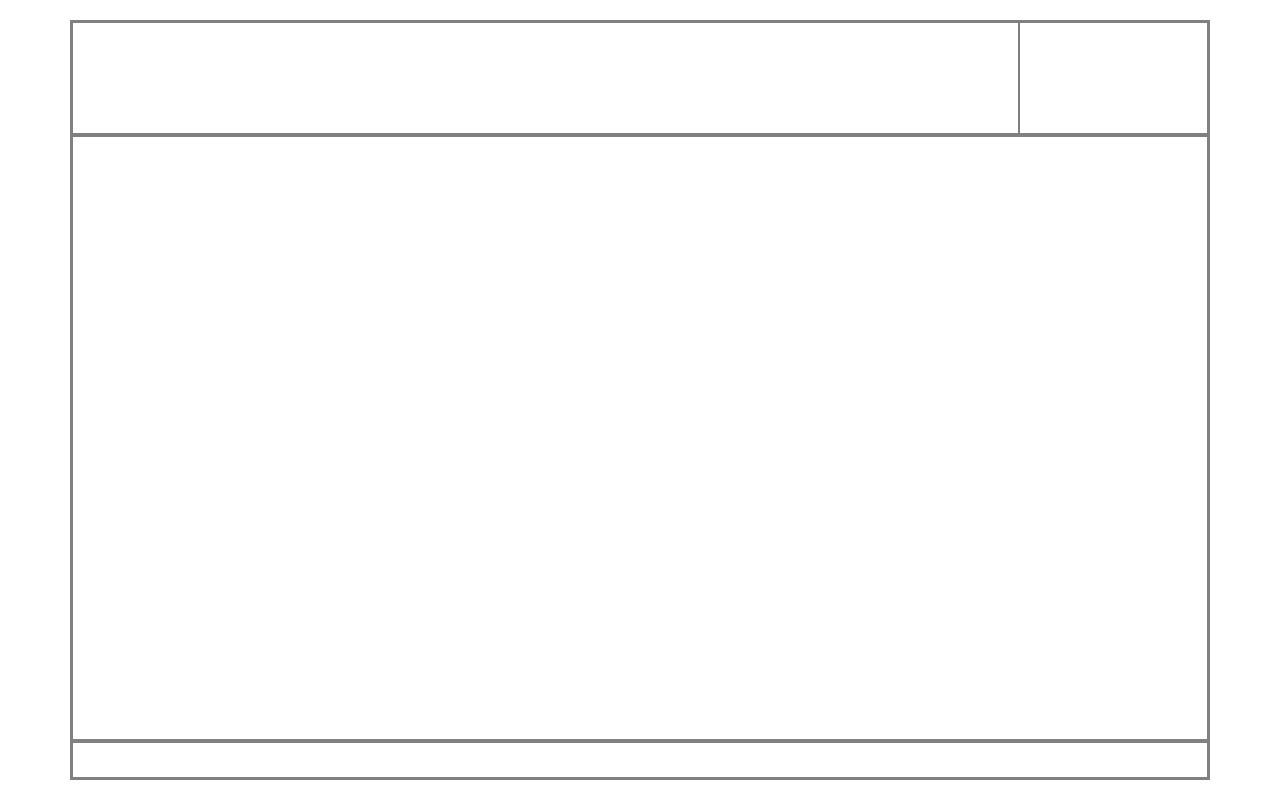
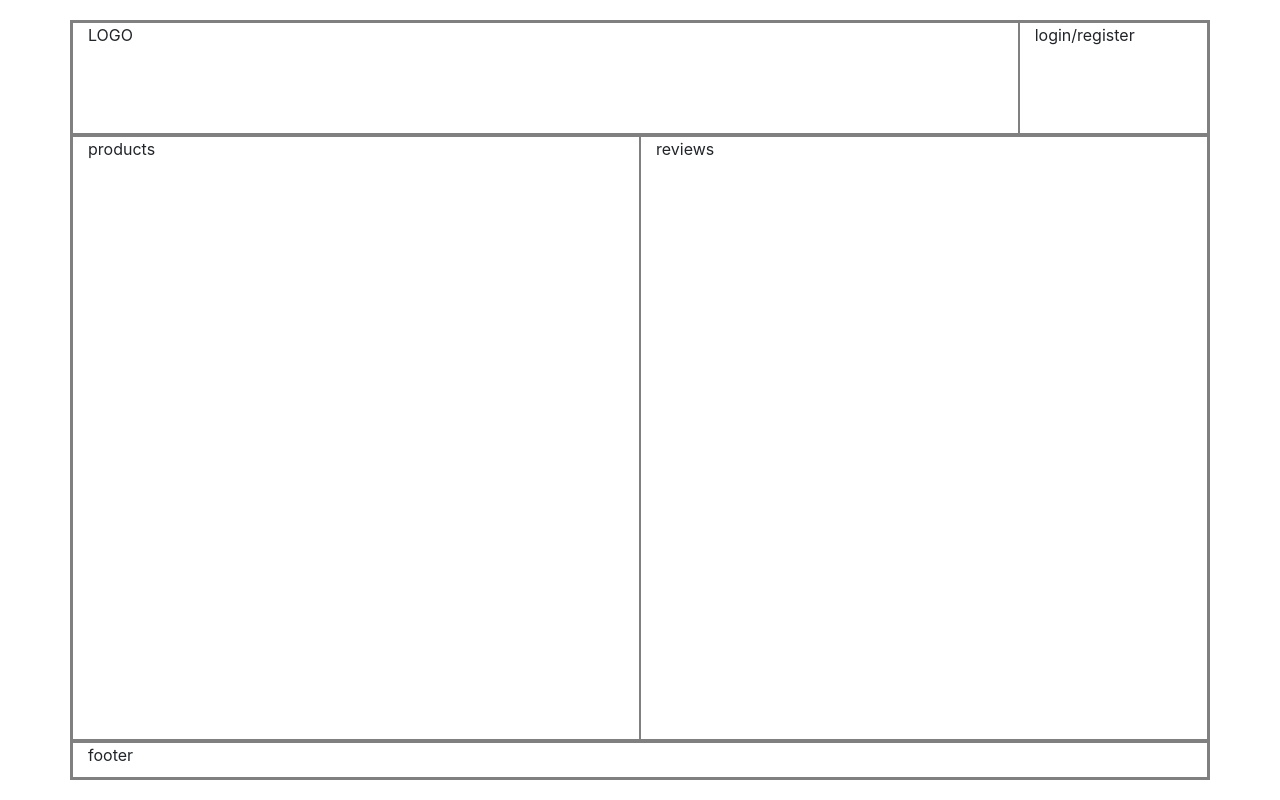
Before and after one commit to Azzazello1979/wsp, an Angular app: page /login in a window 1280 px wide. Built offline with nearby package versions, Linux system fonts and the light colour scheme.

Commit message:
login page layout

```diff
--- a/src/app/components/pages/login-page/login-page.component.html
+++ b/src/app/components/pages/login-page/login-page.component.html
@@ -1,12 +1,13 @@
 <div class="container login-page-wrapper">
   <div class="row login-page-toolbar">
-    <div class="col-6 col-sm-8 col-md-9 col-lg-10"></div>
-    <div class="col-6 col-sm-4 col-md-3 col-lg-2"></div>
+    <div class="col-12 col-sm-8 col-md-9 col-lg-10">LOGO</div>
+    <div class="col-0 col-sm-4 col-md-3 col-lg-2">login/register</div>
   </div>
   <div class="row login-page-main">
-    <div class="col"></div>
+    <div class="col-12 col-sm-6">products</div>
+    <div class="col-0 col-sm-6">reviews</div>
   </div>
   <div class="row login-page-footer">
-    <div class="col"></div>
+    <div class="col">footer</div>
   </div>
 </div>
```
